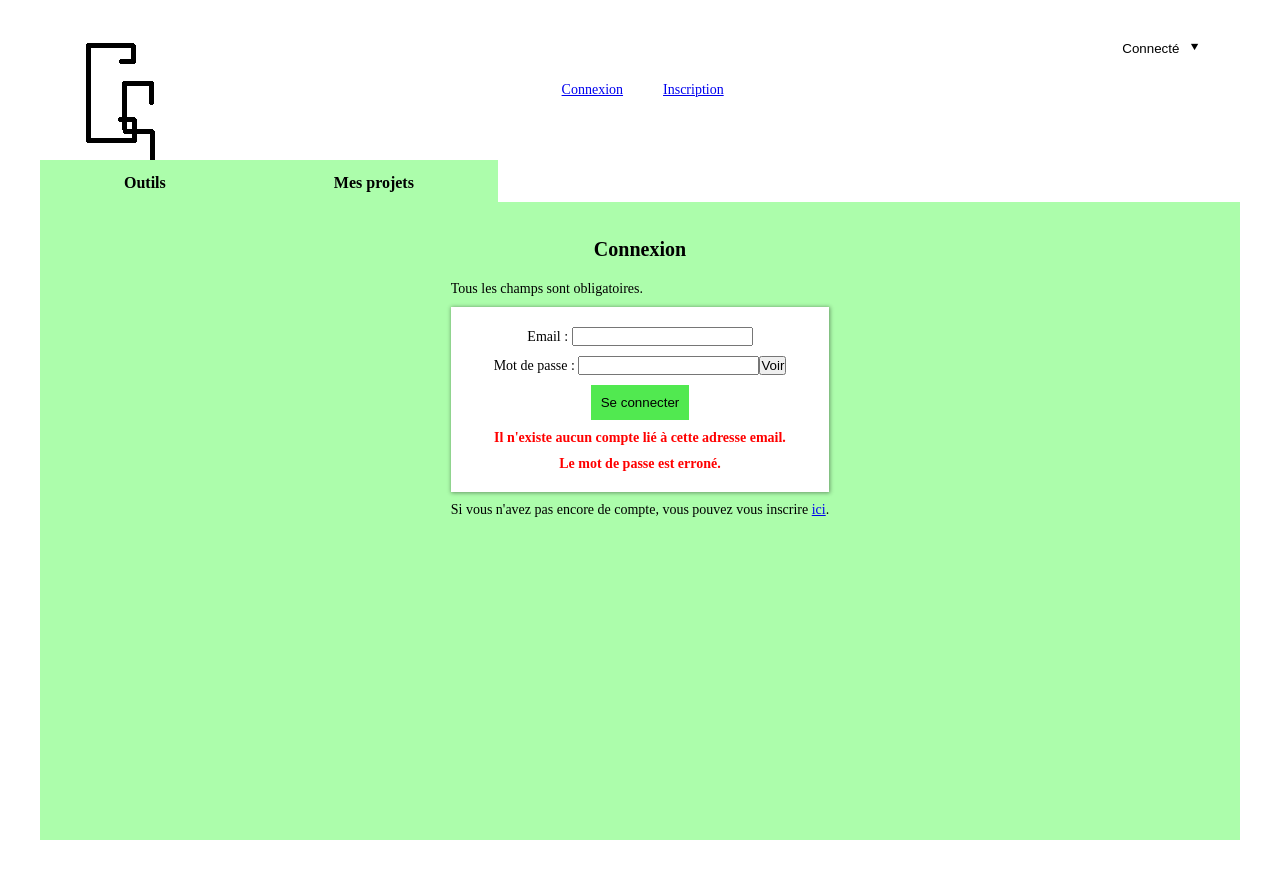
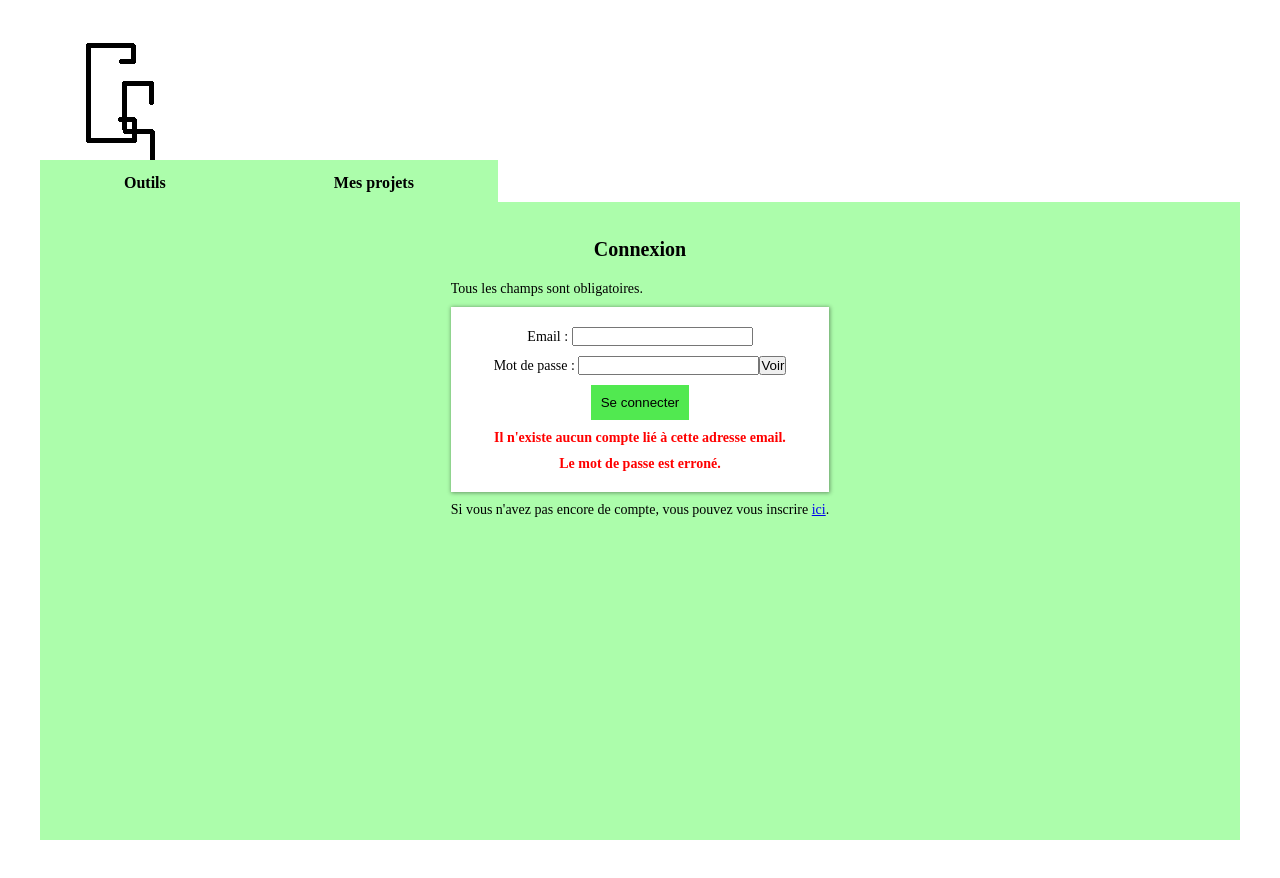
Before and after one commit to Aldehyd/calculate, an Angular app: page /connexion in a window 1280 px wide. Built offline with nearby package versions, Linux system fonts and the light colour scheme.

Commit message:
handle connexion

```diff
--- a/src/app/connected-button/connected-button.component.html
+++ b/src/app/connected-button/connected-button.component.html
@@ -1,5 +1,5 @@
 <button
-  (click)="onClick()"
+  (click)="expandMenu()"
   class="connexion-button"
   aria-haspopup="true"
   [attr.aria-expanded]="menuDisplayed.toString()"
@@ -8,7 +8,9 @@
 </button>
 <div role="menu" class="user-menu" *ngIf="menuDisplayed">
   <ul>
-    <li role="menu-item">Se déconnecter</li>
+    <li role="menu-item">
+      <button (click)="disconnect()">Se déconnecter</button>
+    </li>
     <li role="menu-item">
       <a routerLink="delete-account">Supprimer le compte</a>
     </li>
--- a/src/app/connected-button/connected-button.component.ts
+++ b/src/app/connected-button/connected-button.component.ts
@@ -1,6 +1,7 @@
 import { CommonModule } from '@angular/common';
 import { Component, OnInit } from '@angular/core';
 import { RouterModule } from '@angular/router';
+import { accountService } from '../services/account.service';
 @Component({
   selector: 'app-connected-button',
   standalone: true,
@@ -11,12 +12,18 @@ import { RouterModule } from '@angular/router';
 export class ConnectedButtonComponent implements OnInit {
   menuDisplayed!: boolean;
 
+  constructor(public accountService: accountService) {}
+
   ngOnInit(): void {
     this.menuDisplayed = false;
   }
 
-  onClick():void {
+  expandMenu():void {
     this.menuDisplayed = !this.menuDisplayed;
   }
 
+  disconnect(): void {
+    this.accountService.connected = false;
+  }
+
 }
--- a/src/app/connexion/connexion.component.ts
+++ b/src/app/connexion/connexion.component.ts
@@ -1,6 +1,7 @@
 import { Component, OnInit } from '@angular/core';
 import { FormsModule, NgForm } from '@angular/forms';
 import { RouterModule } from '@angular/router';
+import { accountService } from '../services/account.service';
 
 @Component({
   selector: 'app-connexion',
@@ -14,11 +15,15 @@ export class ConnexionComponent implements OnInit {
   userEmail!: string;
   userPassword!: string;
 
+  constructor(private accountService: accountService) {}
+
   ngOnInit(): void {
 
   }
 
   onSubmitForm(form: NgForm) {
     console.log(form.value);
+    this.accountService.connected = true;
+    console.log(this.accountService)
   }
 }
--- a/src/app/header/header.component.html
+++ b/src/app/header/header.component.html
@@ -2,9 +2,12 @@
   <a routerLink="" aria-label="accueil">
     <img [src]="urlLogo" alt="" />
   </a>
-  <div class="links-container">
-    <a routerLink="connexion">Connexion</a>
-    <a routerLink="subscription">Inscription</a>
+  <div class="links-container" *ngIf="accountService.connected === false">
+    <a class="links-container_link" routerLink="connexion">Connexion</a>
+    <a class="links-container_link" routerLink="subscription">Inscription</a>
   </div>
-  <app-connected-button class="user-menu-container"></app-connected-button>
+  <app-connected-button
+    class="user-menu-container"
+    *ngIf="accountService.connected === true"
+  ></app-connected-button>
 </header>
--- a/src/app/header/header.component.ts
+++ b/src/app/header/header.component.ts
@@ -13,14 +13,11 @@ import { accountService } from '../services/account.service';
 })
 export class HeaderComponent implements OnInit {
   urlLogo!: string;
-  userConnected$!: Observable<boolean>;
 
-  constructor(private accountService: accountService) {}
+  constructor(public accountService: accountService) {}
 
   ngOnInit(): void {
     this.urlLogo = "../../assets/img/logo.png";
-    // console.log(this.connexionService.connected)
-    // this.userConnected$ = interval(500).pipe
   }
 
 }
--- a/src/app/projetcs/projetcs.component.html
+++ b/src/app/projetcs/projetcs.component.html
@@ -1,2 +1,7 @@
-<p>Vous devez être connecté pour accéder à vos projets.</p>
-<a routerLink="/connexion">Se connecter</a>
+<p *ngIf="accountService.connected === false">
+  Vous devez être connecté pour accéder à vos projets.
+  <a routerLink="/connexion">Se connecter</a>
+</p>
+<app-projects-list
+  *ngIf="accountService.connected === undefined"
+></app-projects-list>
--- a/src/app/services/account.service.ts
+++ b/src/app/services/account.service.ts
@@ -7,13 +7,7 @@ export class accountService implements OnInit {
     connected!: boolean;
 
     ngOnInit(): void {
-        this.connected = true;
+        this.connected = false;
     }
 
-    connect(): void {
-        this.connected = true;
-    }
-    disconnect(): void {
-        this.connected = false;
-    }
 }
```
Also changed, not shown: src/app/projetcs/projetcs.component.ts (+6 -1 lines).
